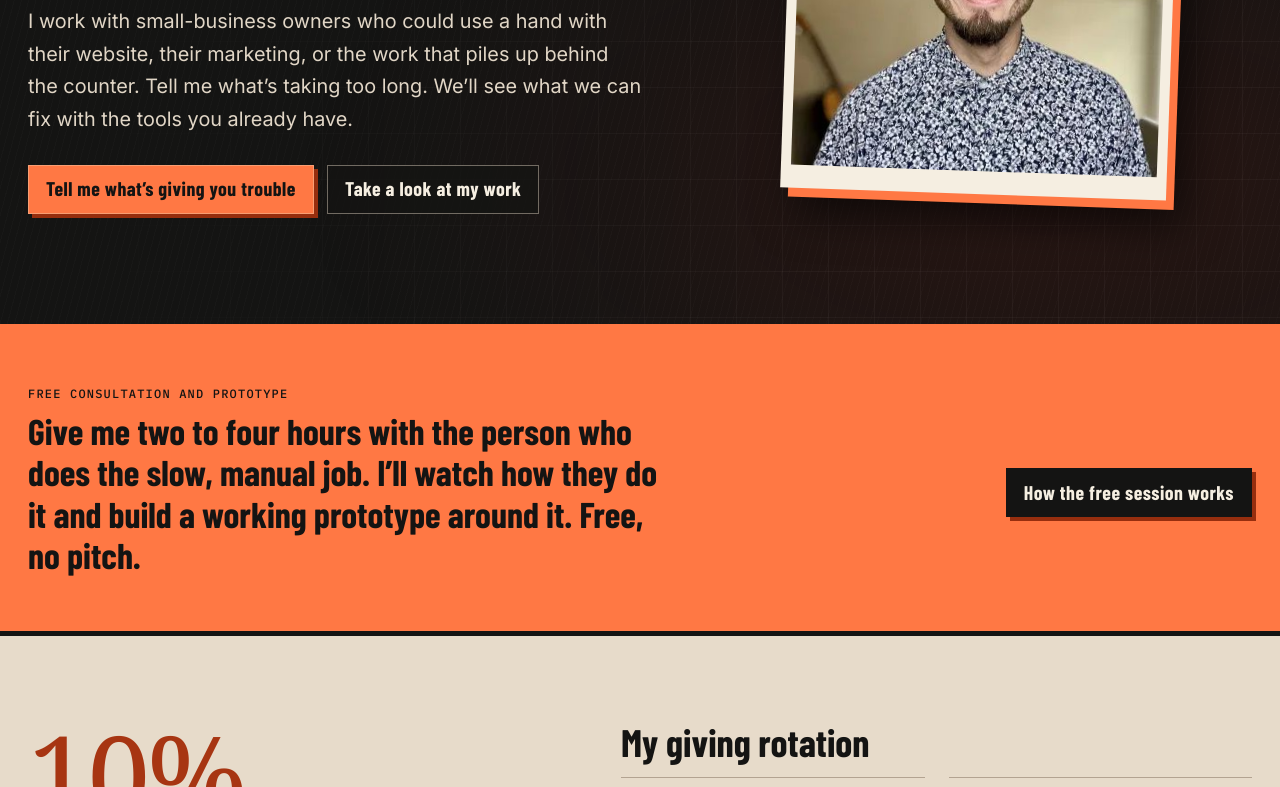
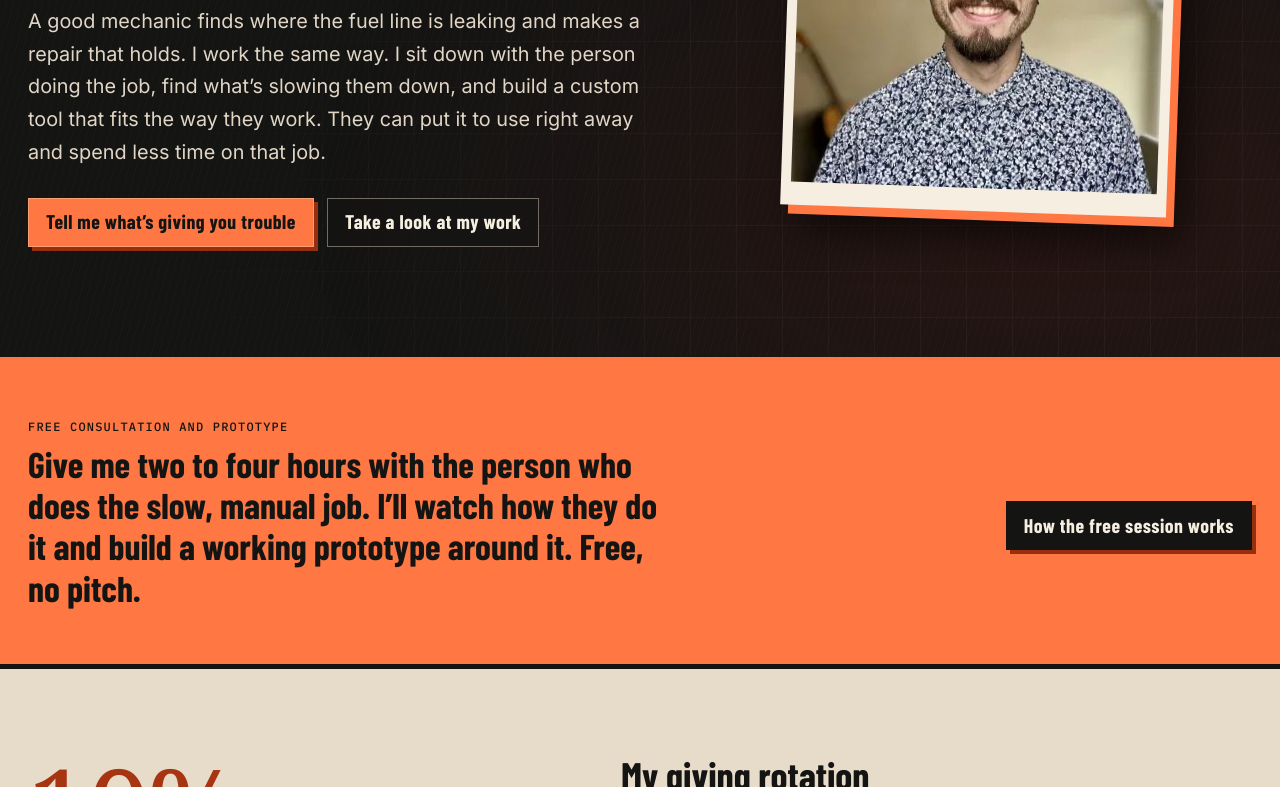
Before and after one commit to Legal-Leaf-Market/ship-it-with-ai, a plain HTML site: page public/index.html in a window 1280 px wide. Shown: the part 402-1189 px from the top of the page. Drawn offline with nearby package versions, Linux system fonts and the light colour scheme; a web font is replaced by a local one.

Commit message:
Explain the repair-first consulting approach in Jake’s introduction

```diff
--- a/public/index.html
+++ b/public/index.html
@@ -51,7 +51,7 @@
       <img src="/images/jake-kennedy.jpg" width="400" height="399" fetchpriority="high" alt="Jake Kennedy smiling">
     </figure>
     <div class="intro-copy">
-      <p class="lede">I work with small-business owners who could use a hand with their website, their marketing, or the work that piles up behind the counter. Tell me what’s taking too long. We’ll see what we can fix with the tools you already have.</p>
+      <p class="lede">A good mechanic finds where the fuel line is leaking and makes a repair that holds. I work the same way. I sit down with the person doing the job, find what’s slowing them down, and build a custom tool that fits the way they work. They can put it to use right away and spend less time on that job.</p>
       <div class="actions">
         <a class="btn" href="?session=consulting#book" data-pick="Consulting">Tell me what’s giving you trouble</a>
         <a class="btn ghost" href="#portfolio">Take a look at my work</a>
```
